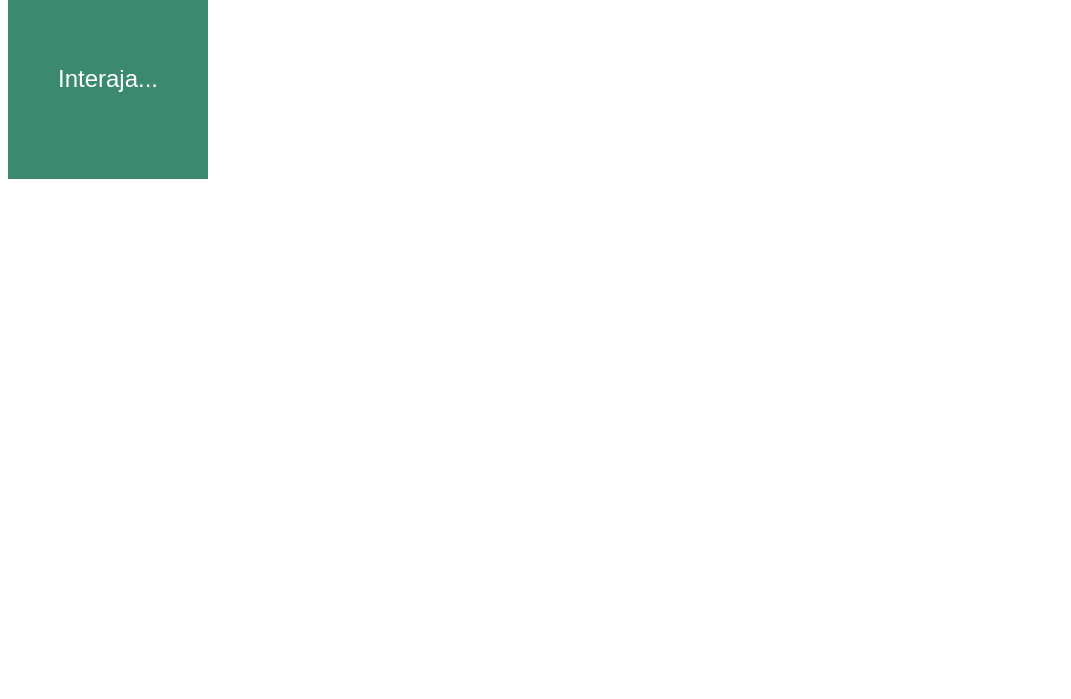
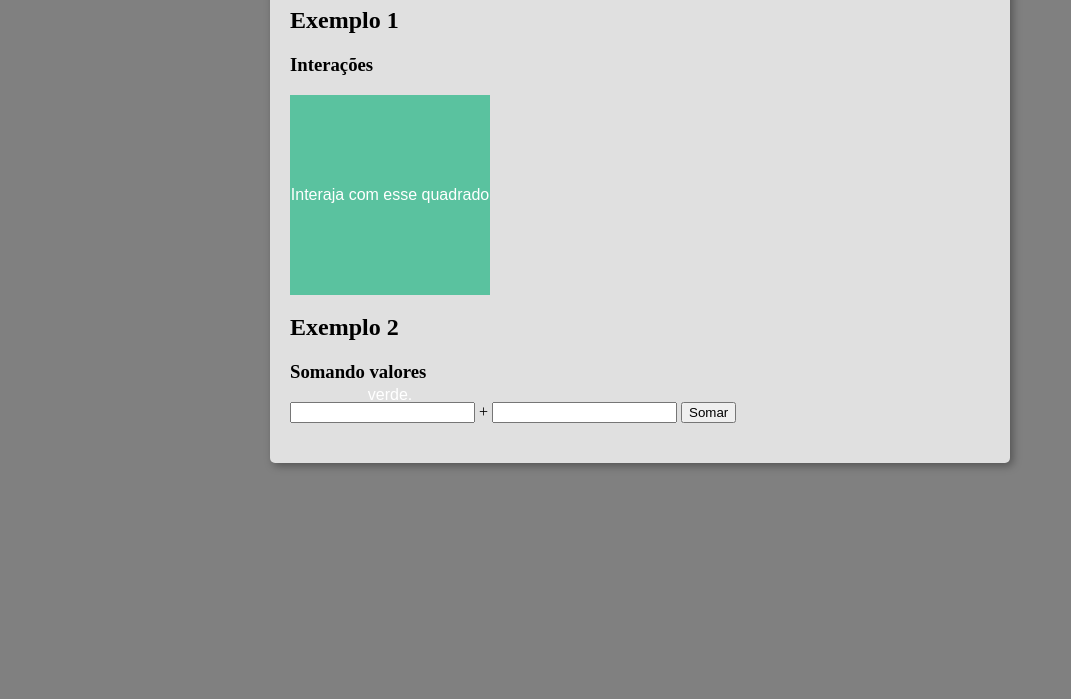
Before and after one commit to pedrohenriquesan/JavaScript, a plain HTML site: page 06- Eventos DOM/index.html in a window 1280 px wide. Shown: the part 101-800 px from the top of the page, without its empty margins (0-1071 px from the left). Drawn offline with Linux system fonts and the light colour scheme.

Commit message:
Final (eventos DOM)

```diff
--- a/06- Eventos DOM/index.html
+++ b/06- Eventos DOM/index.html
@@ -8,10 +8,20 @@
     <link rel="stylesheet" href="style.css">
 </head>
 <body>
-    <h1>Eventos DOM</h1>
-    <div id="area">
-        Interaja...
-    </div>
+    <main>
+        <h1>Eventos DOM</h1>
+        <h2>Exemplo 1</h2>
+        <h3>Interações</h3>
+        <div id="area">
+            Interaja com esse quadrado verde.
+        </div>
+        <h2>Exemplo 2</h2>
+        <h3>Somando valores</h3>
+        <input type="number" name="txtn1" id="txtn1"> +
+        <input type="number" name="txtn2" id="txtn2">
+        <input type="button" value="Somar" onclick="somar()">
+        <div id="resposta"></div>
+    </main>
     <script src="script.js"></script>
 </body>
 </html>
--- a/06- Eventos DOM/script.js
+++ b/06- Eventos DOM/script.js
@@ -1,5 +1,6 @@
 /*EVENTOS E FUNÇÕES EM JAVASCRIPT*/
 
+/*EXEMPLO 1*/
 var div = window.document.getElementById('area')
 div.addEventListener('click', clicar)
 div.addEventListener('mouseenter', entrar)
@@ -7,17 +8,28 @@ div.addEventListener('mouseout', sair)
 
 function clicar() {
     var div = window.document.getElementById('area')
-    div.innerText = "Clicou"
-    div.style.backgroundColor = "red"
+    div.innerText = "Você clicou no quadrado."
+    div.style.backgroundColor = "rgb(132, 90, 194)"
 }
 
 function entrar() {
     var div = window.document.getElementById('area')
-    div.innerText = "Entrou"
+    div.innerText = "Você entrou no quadrado."
 }
 
 function sair() {
     var div = window.document.getElementById('area')
-    div.innerText = "Saiu"
-    div.style.backgroundColor = "rgb(59, 137, 111)"
+    div.innerText = "Você saiu do quadrado."
+    div.style.backgroundColor = "rgb(90, 194, 159)"
 }
+
+/*EXEMPLO 2*/
+function somar() {
+    var tn1 = window.document.getElementById("txtn1")         /*selecionando a caixa 1*/
+    var tn2 = window.document.querySelector("input#txtn2")    /*selecionando caixa 2*/
+    var resposta = window.document.getElementById("resposta") /*selecionando a div de resposta*/
+    var n1 = Number(tn1.value)                                /*convertendo string para number*/
+    var n2 = Number(tn2.value)
+    var resul = n1 + n2
+    resposta.innerHTML = `A soma entre ${n1} e ${n2} é igual a ${resul}`
+}
--- a/06- Eventos DOM/style.css
+++ b/06- Eventos DOM/style.css
@@ -1,11 +1,28 @@
 @charset "UTF-8";
 
+body {
+    background-color: grey;
+}
+
+main {
+    background-color: #e0e0e0;
+    width: 700px;
+    padding: 20px;
+    margin: auto;
+    border-radius: 5px;
+    box-shadow: 3px 3px 8px rgba(0, 0, 0, 0.347);
+}
+
 #area {
-    font: normal 1.5em Arial;
-    background-color: rgb(59, 137, 111);
+    font: normal 1em Arial;
+    background-color: rgb(90, 194, 159);
     color: white;
     width: 200px;
     height: 200px;
     line-height: 200px;
     text-align: center;
 }
+
+input {
+    margin-bottom: 20px;
+}
```
